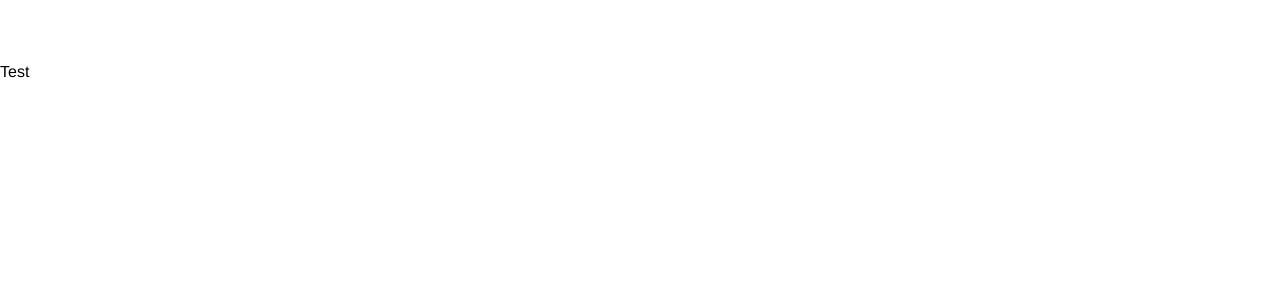
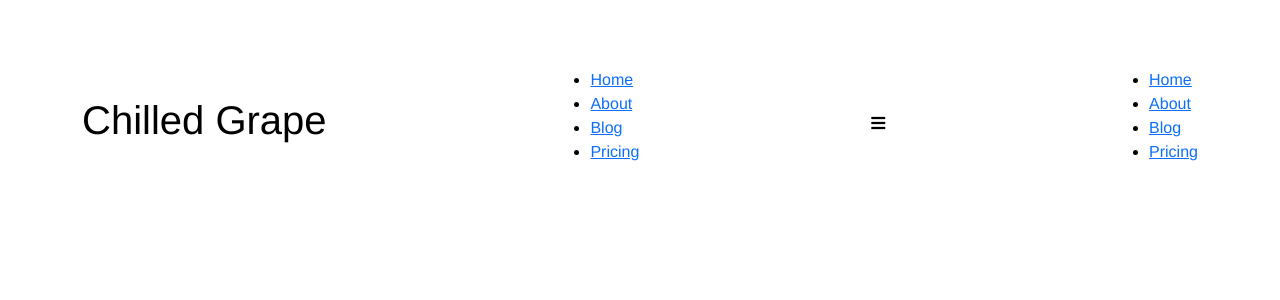
Before and after one commit to Harry-Gardiner/Cold-Banana, a Vue app: page / in a window 1280 px wide. Shown: the top 300 px of the page. Built offline with nearby package versions, Linux system fonts and the light colour scheme.

Commit message:
Navbar - base elements added

```diff
--- a/src/components/AppNavbar.vue
+++ b/src/components/AppNavbar.vue
@@ -1,14 +1,31 @@
 <template>
-Test
+  <nav class="navbar container">
+    <div class="navbar__branding">
+      <h1>Chilled Grape</h1>
+    </div>
+    <ul class="navabr__navigation">
+      <li><a href="/" class="navbar__navigation__link">Home</a></li>
+      <li><a href="/" class="navbar__navigation__link">About</a></li>
+      <li><a href="/" class="navbar__navigation__link">Blog</a></li>
+      <li><a href="/" class="navbar__navigation__link">Pricing</a></li>
+    </ul>
+    <div class="navbar__icon">
+      <i class="fa fa-bars"></i>
+    </div>
+    <ul class="navbar__mobile-nav">
+      <li><a href="/" class="navbar__navigation__link">Home</a></li>
+      <li><a href="/" class="navbar__navigation__link">About</a></li>
+      <li><a href="/" class="navbar__navigation__link">Blog</a></li>
+      <li><a href="/" class="navbar__navigation__link">Pricing</a></li>
+    </ul>
+  </nav>
 </template>
 
 <script>
 export default {
-  name: 'AppNavbar',
-
-}
+  name: "AppNavbar",
+};
 </script>
 
 <style lang="scss" scoped>
-
 </style>
```
